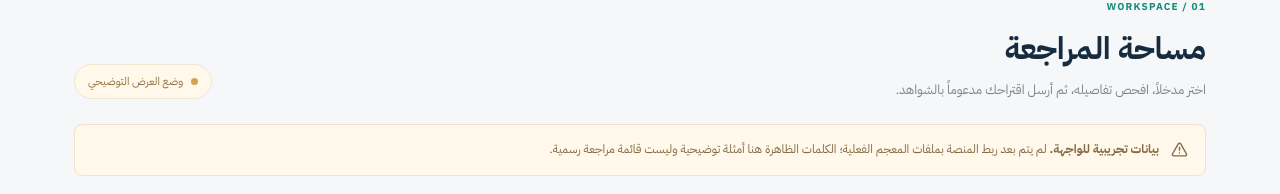
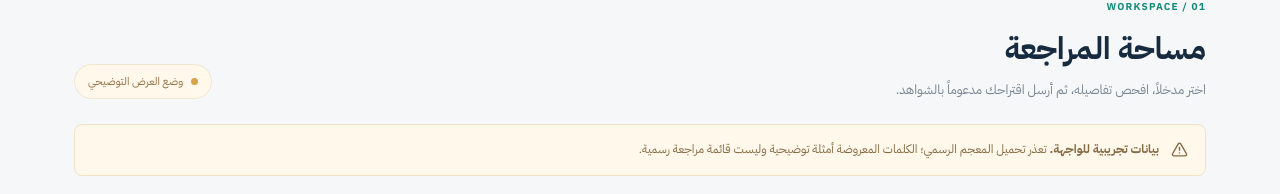
Before and after one commit to ArCode-Standard/darija-lexreview, a React (Vite) app: page / in a window 1280 px wide. Shown: the part 837-1031 px from the top of the page. Built offline with nearby package versions, Linux system fonts and the light colour scheme; no server answers.

Commit message:
feat: load official Darija lexicon from GitHub

```diff
--- a/src/App.tsx
+++ b/src/App.tsx
@@ -1,9 +1,9 @@
-import { useMemo, useState } from 'react'
-import { BookOpen, Search, ExternalLink, Send, ShieldCheck, Languages, X, Github, AlertTriangle } from 'lucide-react'
+import { useEffect, useMemo, useState } from 'react'
+import { BookOpen, Search, ExternalLink, Send, ShieldCheck, Languages, X, Github, AlertTriangle, CheckCircle2 } from 'lucide-react'
 import { isSupabaseConfigured, supabase } from './lib/supabase'
 
 type Entry = { id: string; word: string; latin: string; meaning: string; french: string; category: string; example: string; translation: string; status: string }
-const entries: Entry[] = [
+const demoEntries: Entry[] = [
   { id: 'demo-001', word: 'بزاف', latin: 'bzzaf', meaning: 'كثير؛ بدرجة كبيرة', french: 'Beaucoup, très', category: 'الكمية والدرجة', example: 'عندي بزاف ديال الخدمة اليوم.', translation: "J’ai beaucoup de travail aujourd’hui.", status: 'توضيحي' },
   { id: 'demo-002', word: 'واخا', latin: 'wakha', meaning: 'حسناً؛ رغم ذلك، حسب السياق', french: "D’accord ; même si", category: 'التواصل', example: 'واخا، غادي نجي معاك.', translation: "D’accord, je viendrai avec toi.", status: 'توضيحي' },
   { id: 'demo-003', word: 'دابا', latin: 'daba', meaning: 'الآن؛ في الوقت الحالي', french: 'Maintenant', category: 'الزمن', example: 'غادي نبدا دابا.', translation: 'Je vais commencer maintenant.', status: 'توضيحي' },
@@ -15,8 +15,10 @@ const fields = [
 ] as const
 
 export default function App() {
+  const [entries, setEntries] = useState<Entry[]>(demoEntries)
+  const [dataMode, setDataMode] = useState<'loading'|'live'|'demo'>('loading')
   const [query, setQuery] = useState('')
-  const [active, setActive] = useState(entries[0])
+  const [active, setActive] = useState<Entry>(demoEntries[0])
   const [form, setForm] = useState<Record<string, string>>({})
   const [evidence, setEvidence] = useState('')
   const [note, setNote] = useState('')
@@ -25,7 +27,22 @@ export default function App() {
   const [message, setMessage] = useState('')
   const [busy, setBusy] = useState(false)
   const [showLogin, setShowLogin] = useState(false)
-  const filtered = useMemo(() => entries.filter(e => [e.word,e.latin,e.meaning,e.category].join(' ').toLowerCase().includes(query.toLowerCase())), [query])
+  useEffect(() => {
+    fetch('https://raw.githubusercontent.com/ArCode-Standard/moroccan-darija-dataset/main/data/moroccan-darija.json')
+      .then(response => { if (!response.ok) throw new Error('Dataset unavailable'); return response.json() })
+      .then((payload: { entries?: Array<Record<string, unknown>> }) => {
+        if (!Array.isArray(payload.entries) || payload.entries.length === 0) throw new Error('Invalid dataset format')
+        const loaded = payload.entries.map((item): Entry => ({
+          id: String(item.id), word: String(item.darija_ar ?? ''), latin: String(item.darija_latin ?? ''),
+          meaning: String(item.fusha_ar ?? '—'), french: String(item.fr ?? '—'), category: String(item.category ?? 'غير مصنف'),
+          example: 'لا يوجد مثال سياقي محمّل لهذا المدخل.', translation: 'راجع ملف الأمثلة السياقية في مستودع البيانات.',
+          status: typeof item.review === 'object' && item.review !== null && 'status' in item.review ? String((item.review as {status: unknown}).status) : 'غير محدد'
+        }))
+        setEntries(loaded); setActive(loaded[0]); setDataMode('live')
+      })
+      .catch(() => setDataMode('demo'))
+  }, [])
+  const filtered = useMemo(() => entries.filter(e => [e.word,e.latin,e.meaning,e.category].join(' ').toLowerCase().includes(query.toLowerCase())), [entries, query])
   const update = (key: string, value: string) => setForm(current => ({ ...current, [key]: value }))
 
   async function signIn() {
@@ -55,8 +72,8 @@ export default function App() {
       <section className="hero"><div className="eyebrow"><span/> مبادرة لغوية مفتوحة من ArCode Standard</div><h1>نراجع الدارجة المغربية،<br/><em>كلمةً بكلمة.</em></h1><p>منصة تعاونية لتدقيق المفردات والمعاني والكتابة والسياقات، اعتماداً على شواهد قابلة للتحقق ومراجعة بشرية.</p><div className="hero-actions"><a className="primary" href="#workspace">ابدأ المراجعة <span>←</span></a><a className="secondary" href="#method">كيف نتحقق؟</a></div><div className="hero-foot"><span><ShieldCheck size={15}/> المراجعة البشرية أساس الاعتماد</span><span><BookOpen size={15}/> مصدر البيانات: GitHub</span></div></section>
     {showLogin && <section className="login-panel"><div><b>دخول المراجعين</b><p>يلزم حساب Supabase لإرسال المساهمات.</p></div><input placeholder="البريد الإلكتروني" type="email" value={email} onChange={e=>setEmail(e.target.value)}/><input placeholder="كلمة المرور" type="password" value={password} onChange={e=>setPassword(e.target.value)}/><button onClick={signIn} disabled={!isSupabaseConfigured || busy}>{busy?'جارٍ...':'تسجيل الدخول'}</button><button className="quiet" onClick={()=>setShowLogin(false)}><X size={16}/></button></section>}
     <section className="stats"><div><b>921</b><span>مدخل في إصدار المعجم المشار إليه</span></div><div><b>38</b><span>فئة معجمية</span></div><div><b>146</b><span>مثال سياقي منفصل</span></div><div><b>Human</b><span>الاعتماد النهائي بشري</span></div></section>
-    <section id="workspace" className="workspace"><div className="section-heading"><div><span className="kicker">WORKSPACE / 01</span><h2>مساحة المراجعة</h2><p>اختر مدخلاً، افحص تفاصيله، ثم أرسل اقتراحك مدعوماً بالشواهد.</p></div><div className="dataset-state"><span className="pulse"/> وضع العرض التوضيحي</div></div>
-      <div className="demo-alert"><AlertTriangle size={17}/><span><b>بيانات تجريبية للواجهة.</b> لم يتم بعد ربط المنصة بملفات المعجم الفعلية؛ الكلمات الظاهرة هنا أمثلة توضيحية وليست قائمة مراجعة رسمية.</span></div>
+    <section id="workspace" className="workspace"><div className="section-heading"><div><span className="kicker">WORKSPACE / 01</span><h2>مساحة المراجعة</h2><p>اختر مدخلاً، افحص تفاصيله، ثم أرسل اقتراحك مدعوماً بالشواهد.</p></div><div className="dataset-state"><span className="pulse"/> {dataMode === 'live' ? 'المعجم الرسمي متصل' : dataMode === 'loading' ? 'جارٍ تحميل المعجم' : 'وضع العرض التوضيحي'}</div></div>
+      {dataMode !== 'live' ? <div className="demo-alert"><AlertTriangle size={17}/><span><b>بيانات تجريبية للواجهة.</b> تعذر تحميل المعجم الرسمي؛ الكلمات المعروضة أمثلة توضيحية وليست قائمة مراجعة رسمية.</span></div> : <div className="live-alert"><CheckCircle2 size={17}/><span><b>تم تحميل المعجم الرسمي.</b> {entries.length} مدخلاً من مستودع ArCode Standard. المراجعات لا تعدّل المصدر مباشرة.</span></div>}
       <div className="review-layout"><aside className="word-list"><div className="list-title"><b>قائمة الكلمات</b><span>{filtered.length} أمثلة</span></div><label className="searchbox"><Search size={17}/><input placeholder="ابحث عن كلمة أو معنى..." value={query} onChange={e=>setQuery(e.target.value)}/></label><div className="entries">{filtered.map(entry=><button key={entry.id} className={active.id===entry.id?'entry active':'entry'} onClick={()=>{setActive(entry);setForm({})}}><span className="entry-word">{entry.word}</span><span className="entry-meta"><span>{entry.latin}</span><span className="pending">{entry.status}</span></span><span className="entry-meaning">{entry.meaning}</span></button>)}</div></aside>
       <article className="detail"><div className="detail-top"><div><span className="kicker">LEXICAL ENTRY · {active.id.toUpperCase()}</span><h3>{active.word}</h3><div className="latin">{active.latin}</div></div><span className="tag">{active.category}</span></div><div className="source-grid"><div><label>المعنى المسجل في المثال</label><p>{active.meaning}</p></div><div><label>المقابل الفرنسي</label><p>{active.french}</p></div><div className="example"><label>مثال سياقي</label><p>{active.example}</p><small>{active.translation}</small></div></div>
       <div className="form-heading"><div><span className="kicker">CONTRIBUTION FORM</span><h4>اقترح مراجعة أو تصحيحاً</h4></div><span className="tag neutral">لا يُنشر تلقائياً</span></div>
```
